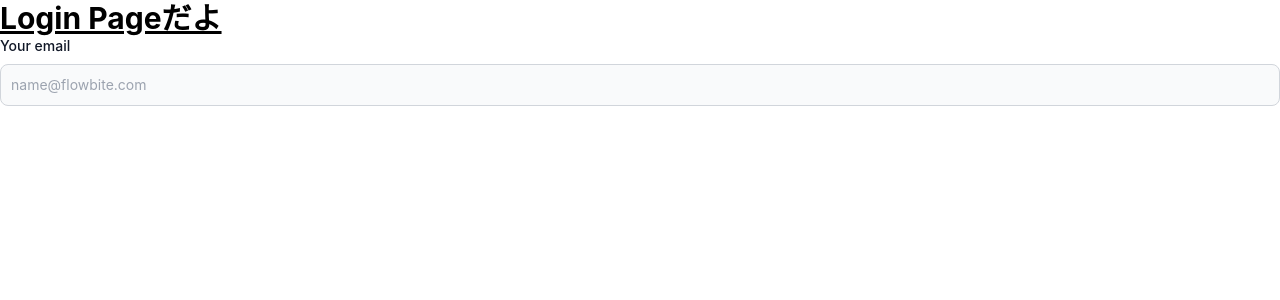
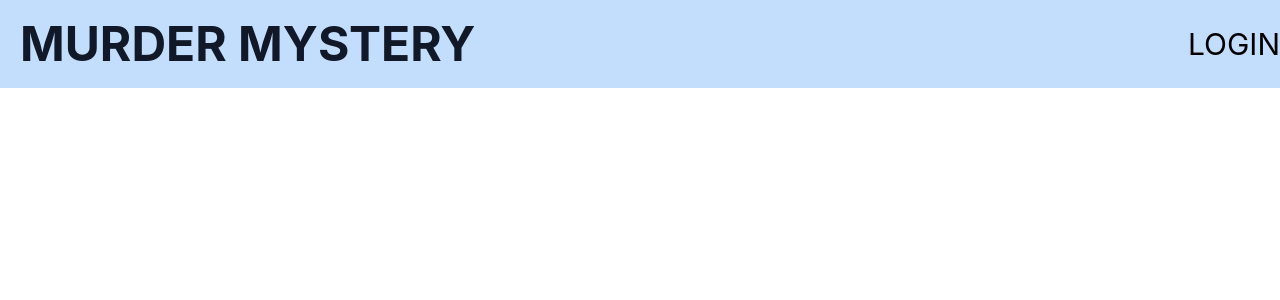
Before and after one commit to always-reach/MurderMystery, a Next.js app in the folder front/: page /login in a window 1280 px wide. Shown: the top 300 px of the page. Built offline with nearby package versions, Linux system fonts and the light colour scheme.

Commit message:
create header

```diff
--- /dev/null
+++ b/front/components/Header.tsx
@@ -0,0 +1,14 @@
+export const Header=()=>{
+    return (
+        <nav>
+            <div className="flex justify-between bg-blue-200 max-w-full mx-auto">
+                <div>
+                    <h2 className="text-5xl text-gray-900 font-bold p-5">MURDER MYSTERY</h2>
+                </div>
+                <div className="flex flex-col justify-center">
+                    <h4 className="text-3xl">LOGIN</h4>
+                </div>
+            </div>
+        </nav>
+    )
+}
--- a/front/package.json
+++ b/front/package.json
@@ -9,6 +9,8 @@
     "lint": "next lint"
   },
   "dependencies": {
+    "flowbite": "^1.5.3",
+    "flowbite-react": "^0.1.11",
     "next": "12.3.1",
     "react": "18.2.0",
     "react-dom": "18.2.0"
--- a/front/pages/login.tsx
+++ b/front/pages/login.tsx
@@ -1,10 +1,12 @@
+import { Header } from "../components/Header"
 import { EmailField } from "../components/TextForm"
 
 function Login() {
     return (
         <div>
-            <h1 className="text-3xl font-bold underline">Login Pageだよ</h1>
-            <EmailField />
+            <Header />
+            {/**<h1 className="text-3xl font-bold underline">Login Pageだよ</h1>
+            <EmailField />*/}
         </div>)
 }
 
--- a/front/tailwind.config.js
+++ b/front/tailwind.config.js
@@ -1,11 +1,15 @@
 /** @type {import('tailwindcss').Config} */
 module.exports = {
   content: [
+    "./node_modules/flowbite-react/**/*.js",
     "./pages/**/*.{js,ts,jsx,tsx}",
     "./components/**/*.{js,ts,jsx,tsx}",
+    "./public/**/*.html",
   ],
   theme: {
     extend: {},
   },
-  plugins: [],
+  plugins: [
+    require("flowbite/plugin")
+  ],
 }
```
Also changed, not shown: 1 other file (tests, documents, lock files or other folders).
